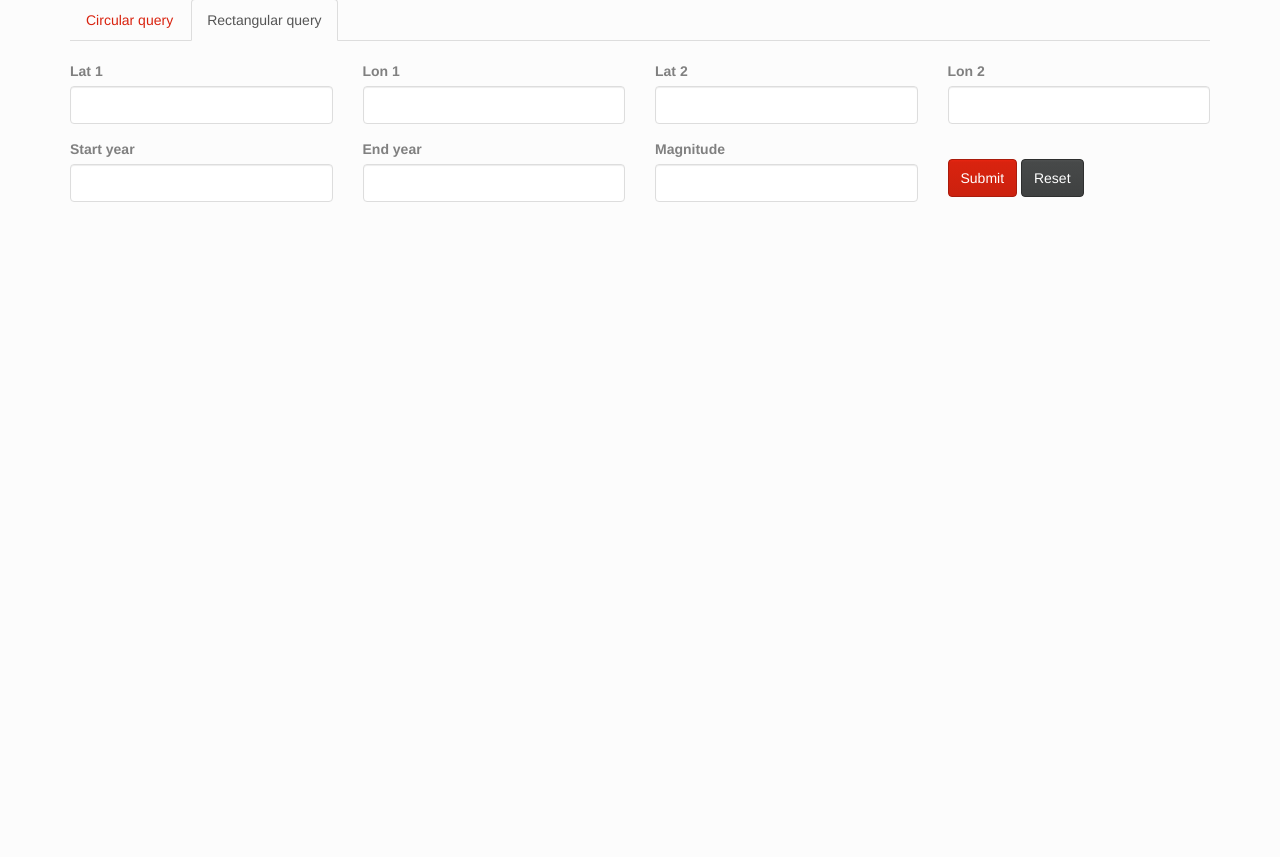
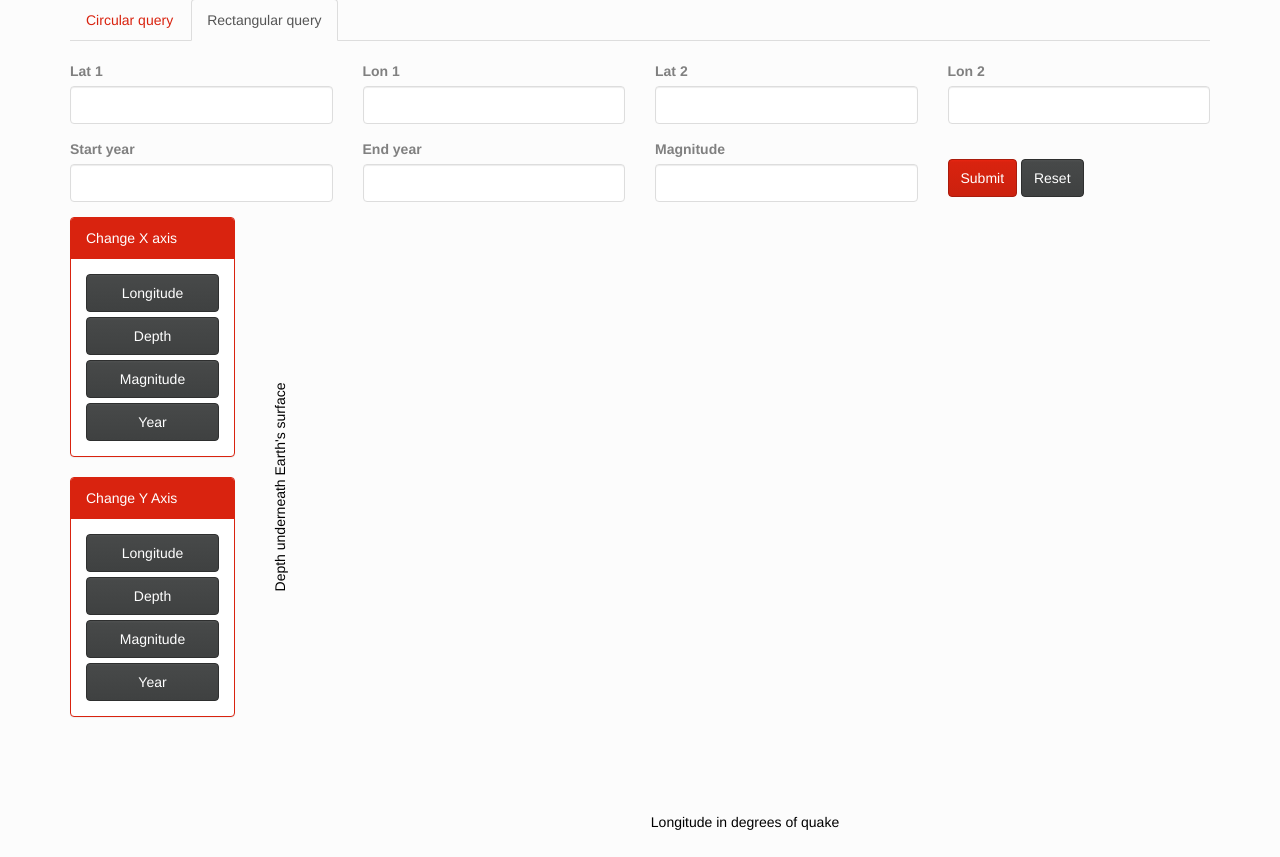
Before and after one commit to minism/uo-sciprog, a Flask app: template templates/solution5.html in a window 1280 px wide. Shown: the part 163-1020 px from the top of the page. Run offline with Flask 2, Linux system fonts and the light colour scheme; the template is opened without the code that fills it, so the values that code supplies are empty; some libraries are stand-ins or nearby versions.

Commit message:
happy plot basically done

```diff
--- a/server.py
+++ b/server.py
@@ -5,6 +5,9 @@ from program import event_counter
 from program import cluster_detection
 
 app = flask.Flask(__name__)
+
+
+# TODO legend on graphs
 
 
 # Default parameter values for solutions
@@ -17,8 +20,8 @@ SOLUTION_PARAMETERS = [
   {'start_longitude': -150, 'end_longitude': -75, 'cq': '0'},
   # Solution 3: All events of magnitude > 7.5
   {'threshold': 7.5},
-  # Solution 5: All events.
-  {},
+  # Solution 5: All events in the last 50 years.
+  {'start_year': 1964, 'end_year': 2014},
 ]
 
 
--- a/static/solution5.js
+++ b/static/solution5.js
@@ -17,6 +17,7 @@ function parseData(data) {
   return _.map(data, function(d) {
     return {
       'Longitude': d.lon,
+      'Latitude': d.lat,
       'Depth': d.d,
       'Magnitude': d.m,
       'Year': d.y,
@@ -79,7 +80,7 @@ function getCorrelation(xArray, yArray) {
 
 var initData = function(data) {
 
-  var xAxis = 'Longitude', yAxis = 'Magnitude';
+  var xAxis = 'Longitude', yAxis = 'Depth';
   var axisOptions = ["Longitude", "Depth", "Magnitude", "Year"];
   // var yAxisOptions = ["Well-being"];
   var descriptions = {
@@ -94,7 +95,7 @@ var initData = function(data) {
   var bounds = getBounds(data, 1);
 
   // SVG AND D3 STUFF
-  var svg = d3.select("#wrap")
+  var svg = d3.select("#chart")
     .append("svg")
     .attr("width", WIDTH)
     .attr("height", HEIGHT);
@@ -106,10 +107,11 @@ var initData = function(data) {
 
   // Build menus
   d3.select('#x-axis-menu')
-    .selectAll('li')
+    .selectAll('button')
     .data(axisOptions)
     .enter()
-    .append('li')
+    .append('button')
+    .attr('class', 'btn btn-default btn-block')
     .text(function(d) {return d;})
     .classed('selected', function(d) {
       return d === xAxis;
@@ -120,26 +122,21 @@ var initData = function(data) {
       updateMenus();
     });
 
-  // d3.select('#y-axis-menu')
-  //   .selectAll('li')
-  //   .data(yAxisOptions)
-  //   .enter()
-  //   .append('li')
-  //   .text(function(d) {return d;})
-  //   .classed('selected', function(d) {
-  //     return d === yAxis;
-  //   })
-  //   .on('click', function(d) {
-  //     yAxis = d;
-  //     updateChart();
-  //     updateMenus();
-  //   });
-
-  // Country name
-  // d3.select('svg g.chart')
-  //   .append('text')
-  //   .attr({'id': 'countryLabel', 'x': 0, 'y': 170})
-  //   .style({'font-size': '80px', 'font-weight': 'bold', 'fill': '#ddd'});
+  d3.select('#y-axis-menu')
+    .selectAll('button')
+    .data(axisOptions)
+    .enter()
+    .append('button')
+    .attr('class', 'btn btn-default btn-block')
+    .text(function(d) {return d;})
+    .classed('selected', function(d) {
+      return d === yAxis;
+    })
+    .on('click', function(d) {
+      yAxis = d;
+      updateChart();
+      updateMenus();
+    });
 
   // Best fit line (to appear behind points)
   d3.select('svg g.chart')
@@ -147,20 +144,23 @@ var initData = function(data) {
     .attr('id', 'bestfit');
 
   // Axis labels
-  // d3.select('svg g.chart')
-  //   .append('text')
-  //   .attr({'id': 'xLabel', 'x': 400, 'y': 670, 'text-anchor': 'middle'})
-  //   .text(descriptions[xAxis]);
+  d3.select('svg g.chart')
+    .append('text')
+    .attr({'id': 'xLabel', 'x': 400, 'y': 670, 'text-anchor': 'middle'})
+    .text(descriptions[xAxis]);
 
-  // d3.select('svg g.chart')
-  //   .append('text')
-  //   .attr('transform', 'translate(-60, 330)rotate(-90)')
-  //   .attr({'id': 'yLabel', 'text-anchor': 'middle'})
-  //   .text('Well-being (scale of 0-10)');
+  d3.select('svg g.chart')
+    .append('text')
+    .attr('transform', 'translate(-60, 330)rotate(-90)')
+    .attr({'id': 'yLabel', 'text-anchor': 'middle'})
+    .text(descriptions[yAxis]);
 
   // Render points
   updateScales();
-  var pointColour = d3.scale.category20b();
+
+  // Color point using latitude
+  var pointColour = d3.scale.linear().domain([-90, 90]).range(["red","blue"]);
+
   d3.select('svg g.chart')
     .selectAll('circle')
     .data(data)
@@ -172,20 +172,7 @@ var initData = function(data) {
     .attr('cy', function(d) {
       return isNaN(d[yAxis]) ? d3.select(this).attr('cy') : yScale(d[yAxis]);
     })
-    .attr('fill', function(d, i) {return pointColour(i);})
-    .style('cursor', 'pointer')
-    .on('mouseover', function(d) {
-      d3.select('svg g.chart #countryLabel')
-        .text(d.Country)
-        .transition()
-        .style('opacity', 1);
-    })
-    .on('mouseout', function(d) {
-      d3.select('svg g.chart #countryLabel')
-        .transition()
-        .duration(1500)
-        .style('opacity', 0);
-    });
+    .attr('fill', function(d, i) {return pointColour(d.Latitude);})
 
   updateChart(true);
   updateMenus();
@@ -221,7 +208,7 @@ var initData = function(data) {
         return isNaN(d[yAxis]) ? d3.select(this).attr('cy') : yScale(d[yAxis]);
       })
       .attr('r', function(d) {
-        return isNaN(d[xAxis]) || isNaN(d[yAxis]) ? 0 : 12;
+        return isNaN(d[xAxis]) || isNaN(d[yAxis]) ? 0 : 6;
       });
 
     // Also update the axes
@@ -236,6 +223,8 @@ var initData = function(data) {
     // Update axis labels
     d3.select('#xLabel')
       .text(descriptions[xAxis]);
+    d3.select('#yLabel')
+      .text(descriptions[yAxis]);
 
     // Update correlation
     var xArray = _.map(data, function(d) {return d[xAxis];});
--- a/templates/base.html
+++ b/templates/base.html
@@ -61,9 +61,9 @@
         </div>
         {% endif %}
       </div>
+    </div>
 
-      {% block content %}{% endblock %}
-    </div>
+    {% block content %}{% endblock %}
   </div>
 
   <script src="/static/lib/bootstrap/js/bootstrap.min.js"></script>
--- a/templates/solution1.html
+++ b/templates/solution1.html
@@ -4,6 +4,7 @@
 
 {% block content %}
 
+<div class="row">
   <div class="col-xs-12">
     {% include "partials/event_form.html" %}
 
@@ -37,5 +38,6 @@
     <p>(Too many results, the table was truncated)</p>
     {% endif %}
   </div>
+</div>
 
 {% endblock %}
--- a/templates/solution2.html
+++ b/templates/solution2.html
@@ -4,6 +4,7 @@
 
 {% block content %}
 
+<div class="row">
   <div class="col-xs-12">
     {% include "partials/event_form.html" %}
 
@@ -34,5 +35,6 @@
       </tbody>
     </table>
   </div>
+</div>
 
 {% endblock %}
--- a/templates/solution3.html
+++ b/templates/solution3.html
@@ -27,8 +27,10 @@
 
 {% block content %}
 
-<div class="col-xs-12">
-  {% include "partials/event_form.html" %}
+<div class="row">
+  <div class="col-xs-12">
+    {% include "partials/event_form.html" %}
+  </div>
 </div>
 
 {% endblock %}
--- a/templates/solution4.html
+++ b/templates/solution4.html
@@ -16,8 +16,10 @@
 
 {% block content %}
 
-<div class="col-xs-12">
-  {% include "partials/event_form.html" %}
+<div class="row">
+  <div class="col-xs-12">
+    {% include "partials/event_form.html" %}
+  </div>
 </div>
 
 {% endblock %}
--- a/templates/solution5.html
+++ b/templates/solution5.html
@@ -16,8 +16,30 @@
 
 {% block content %}
 
-<div class="col-xs-12">
-  {% include "partials/event_form.html" %}
+<div class="row">
+  <div class="col-xs-12">
+    {% include "partials/event_form.html" %}
+  </div>
+</div>
+
+<div class="row">
+  <div class="col-xs-2">
+    <div class="panel panel-primary">
+      <div class="panel-heading">Change X axis</div>
+      <div class="panel-body">
+        <div class="axis-menu" id="x-axis-menu"></div>
+      </div>
+    </div>
+    <div class="panel panel-primary">
+      <div class="panel-heading">Change Y Axis</div>
+      <div class="panel-body">
+        <div class="axis-menu" id="y-axis-menu"></div>
+      </div>
+    </div>
+  </div>
+  <div class="col-xs-10">
+    <div id="chart"></div>
+  </div>
 </div>
 
 {% endblock %}
```
Lines whose indentation alone changed are shown as unchanged.
